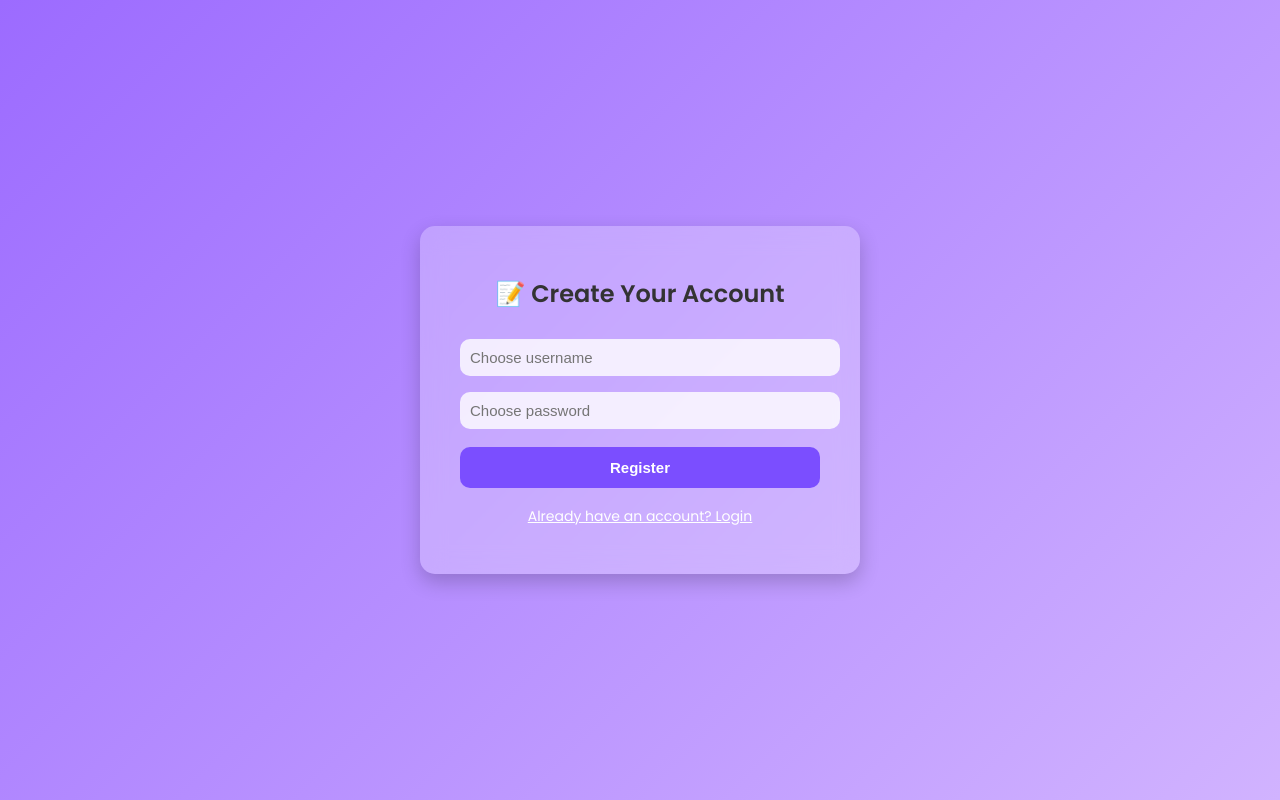
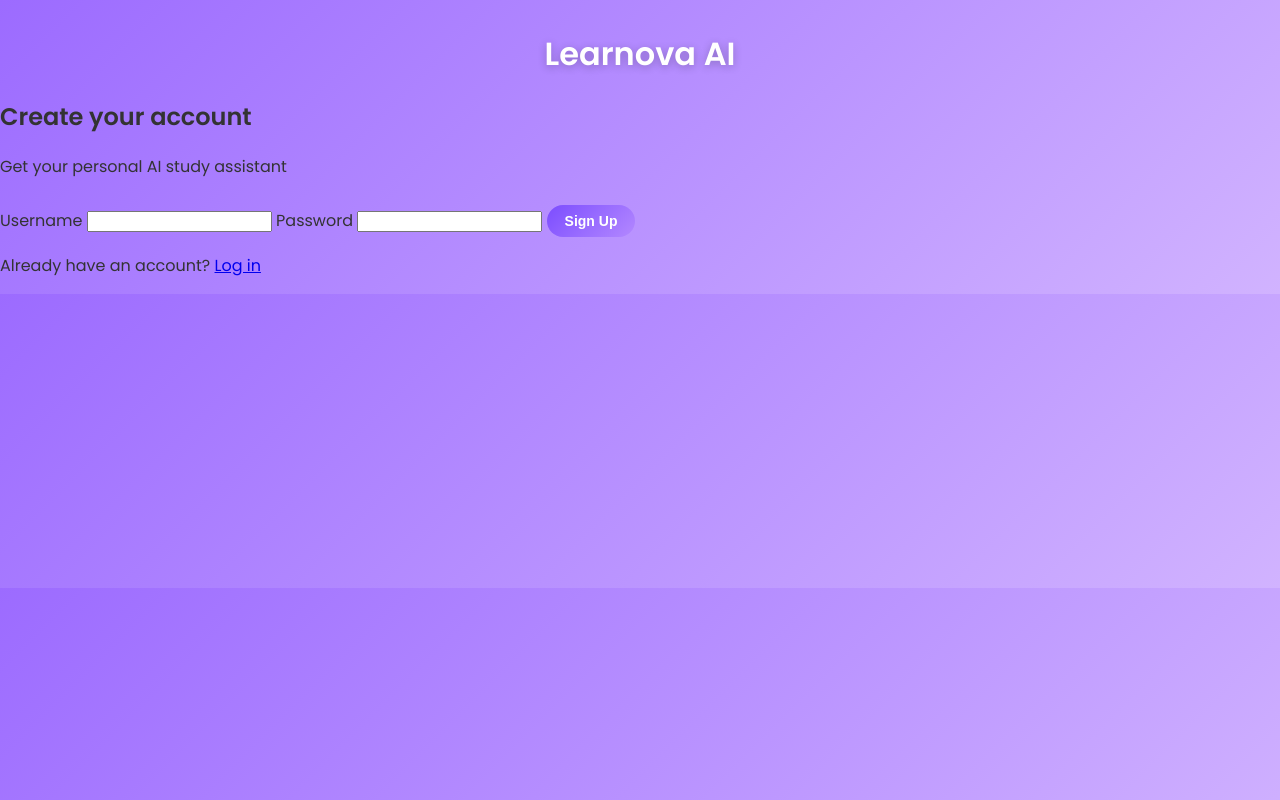
Before and after one commit to lasamailwb-source/learnova-ai, a Flask app: page /register in a window 1280 px wide. Run offline with Flask 3, Linux system fonts and the light colour scheme.

Commit message:
Update register.html

```diff
--- a/templates/register.html
+++ b/templates/register.html
@@ -1,73 +1,36 @@
 <!DOCTYPE html>
 <html lang="en">
 <head>
-    <meta charset="UTF-8">
-    <title>Register | Learnova AI</title>
-    <link rel="stylesheet" href="{{ url_for('static', filename='style.css') }}">
-    <style>
-        body {
-            display: flex;
-            justify-content: center;
-            align-items: center;
-            height: 100vh;
-            background: linear-gradient(135deg, #9c6bff, #d1b3ff);
-            font-family: 'Poppins', sans-serif;
-        }
-        .register-box {
-            background: rgba(255, 255, 255, 0.25);
-            padding: 30px 40px;
-            border-radius: 15px;
-            box-shadow: 0 8px 20px rgba(0,0,0,0.2);
-            text-align: center;
-            width: 360px;
-            backdrop-filter: blur(12px);
-        }
-        input {
-            width: 100%;
-            padding: 10px;
-            margin: 8px 0;
-            border-radius: 10px;
-            border: none;
-            background: rgba(255,255,255,0.8);
-            font-size: 15px;
-        }
-        button {
-            width: 100%;
-            padding: 12px;
-            border: none;
-            background: #7b4eff;
-            color: white;
-            font-size: 15px;
-            font-weight: bold;
-            border-radius: 10px;
-            cursor: pointer;
-            transition: 0.3s;
-        }
-        button:hover {
-            background: #6438d6;
-        }
-        a {
-            color: white;
-            font-size: 14px;
-        }
-    </style>
+  <meta charset="UTF-8">
+  <title>Register | Learnova AI</title>
+  <link rel="stylesheet" href="{{ url_for('static', filename='style.css') }}">
 </head>
+<body class="auth-body">
+  <div class="auth-container">
+    <div class="auth-card">
+      <h1 class="app-title">Learnova AI</h1>
+      <h2 class="auth-title">Create your account</h2>
+      <p class="auth-subtitle">Get your personal AI study assistant</p>
 
-<body>
+      {% if error %}
+        <div class="auth-error">{{ error }}</div>
+      {% endif %}
 
-<div class="register-box">
-    <h2>📝 Create Your Account</h2>
+      <form method="POST" class="auth-form">
+        <label>Username</label>
+        <input type="text" name="username" required>
 
-    <form method="POST">
-        <input type="text" name="username" placeholder="Choose username" required>
-        <input type="password" name="password" placeholder="Choose password" required>
-        <button type="submit">Register</button>
-    </form>
+        <label>Password</label>
+        <input type="password" name="password" required>
 
-    <p style="margin-top:15px;">
-        <a href="/login">Already have an account? Login</a>
-    </p>
-</div>
+        <button type="submit" class="primary-btn">Sign Up</button>
+      </form>
 
+      <p class="auth-footer">
+        Already have an account?
+        <a href="{{ url_for('login') }}">Log in</a>
+      </p>
+    </div>
+  </div>
 </body>
 </html>
```
